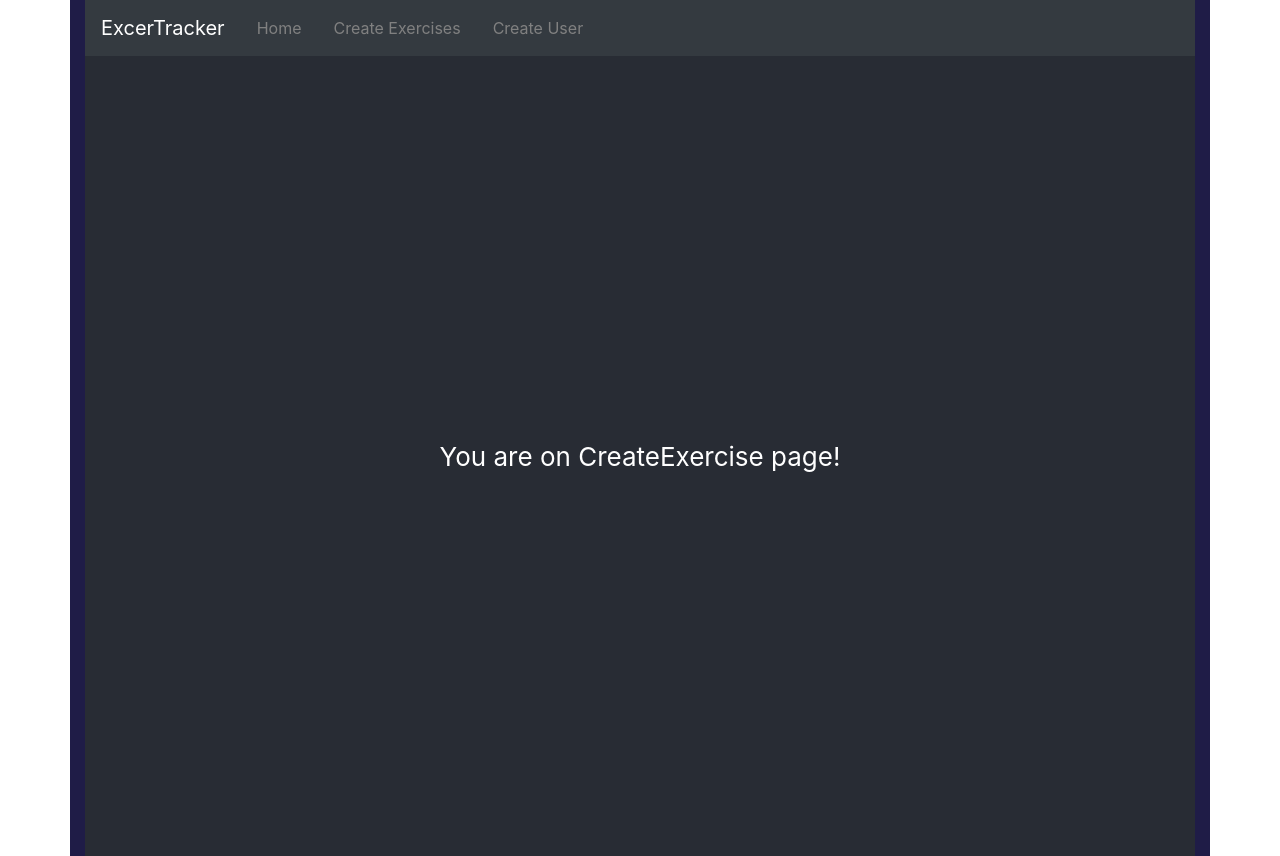
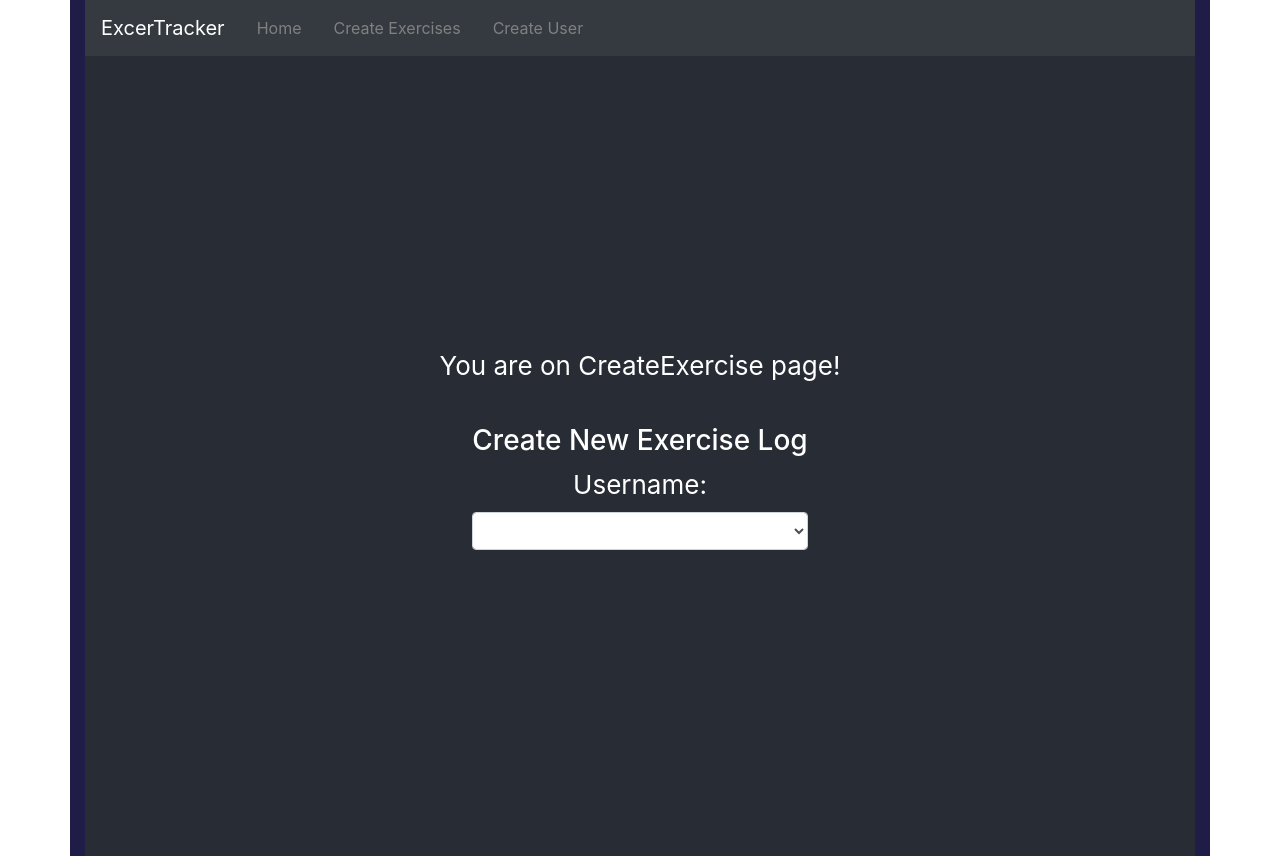
Before and after one commit to tanzimrayhan/Exerciser, a React (Create React App) app: page /create in a window 1280 px wide. Built offline with nearby package versions, Linux system fonts and the light colour scheme.

Commit message:
Added state to createExercise component- Unfinished

```diff
--- a/src/components/create-exercises.component.js
+++ b/src/components/create-exercises.component.js
@@ -1,15 +1,99 @@
 import React, { Component } from 'react';
-import { Link } from 'react-router-dom';
+
 import "bootstrap/dist/css/bootstrap.min.css";
 
 
 class CreateExercise extends Component {
+    constructor(props){
+        super(props);
+
+        // this.onChangeUsername = this.onChangeUsername.bind(this);
+        // this.onChangeDescription = this.onChangeDescription.bind(this);
+        // this.onChangeDuration = this.onChangeDuration.bind(this);
+        // this.onChangeDate = this.onChangeDate.bind(this);
+        // this.onSubmit = this.onSubmit.bind(this);
+
+        this.state={
+            username:'',
+            description:'',
+            duration:'',
+            date:new Date(),
+            users:[]
+        }
+    }
+
+
+    componentDidMount=()=>{
+        this.setState({
+            users:['test user'],
+            username:'test user'
+        })
+    }
+
+    onChangeUsername=(e)=>{
+        this.setState({
+            username:e.target.value,
+        })
+    }
+
+    onChangeDescription=(e)=>{
+        this.setState({
+            description:e.target.value,
+        })
+    }
+
+    onChangeDuration=(e)=>{
+        this.setState({
+            duration:e.target.value,
+        })
+    }
+
+    onChangeDate=(date)=>{
+        this.setState({
+            date:date,
+        })
+    }
+
+    onSubmit=(e)=>{
+        e.preventDefault();
+        const exercise={
+            username:this.state.username,
+            description:this.state.description,
+            duration:this.state.duration,
+            date:this.state.date
+        }
+
+        console.log(exercise);
+
+        window.location='/';
+    }
+
     render() {
         return (
             <div className="App" style={{ height: '100%' }}>
                 <header className="App-header" >
 
                     You are on CreateExercise page!
+
+                    <div>
+                    <br/>
+                        <h3>Create New Exercise Log</h3>
+                        <form onSubmit={this.onSubmit}>
+                            <div className="form-group">
+                                <label>Username: </label>
+                                <select ref="userinput"
+                                    required
+                                    className="form-control"
+                                    value={this.state.username}
+                                    onChange={this.onChangeUsername}>
+                                    {
+                                        this.state.users.map
+                                    }
+                                    </select>
+
+                            </div>
+                        </form>
+                    </div>
                 </header>
             </div>
         )
--- a/src/components/create-user.component.js
+++ b/src/components/create-user.component.js
@@ -1,5 +1,5 @@
 import React, { Component } from 'react';
-import { Link } from 'react-router-dom';
+
 import "bootstrap/dist/css/bootstrap.min.css";
 
 
--- a/src/components/edit-exercises.component.js
+++ b/src/components/edit-exercises.component.js
@@ -1,5 +1,5 @@
 import React, { Component } from 'react';
-import { Link } from 'react-router-dom';
+
 import "bootstrap/dist/css/bootstrap.min.css";
 
 
--- a/src/components/exercises-list.component.js
+++ b/src/components/exercises-list.component.js
@@ -1,5 +1,5 @@
 import React, { Component } from 'react';
-import { Link } from 'react-router-dom';
+
 import "bootstrap/dist/css/bootstrap.min.css";
 
 
--- a/src/components/navbar.component.js
+++ b/src/components/navbar.component.js
@@ -2,7 +2,7 @@
 import { Link } from 'react-router-dom';
 import "bootstrap/dist/css/bootstrap.min.css";
 import '../App.css';
-import { Nav, Navbar, NavDropdown, Form, FormControl, Button } from 'react-bootstrap'
+import { Nav } from 'react-bootstrap'
 
 
 class Navigation extends Component {
```
